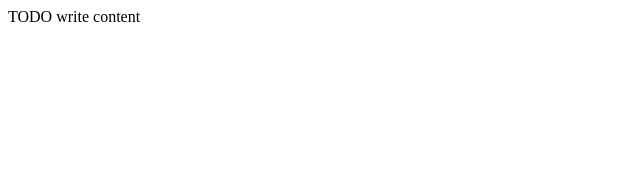
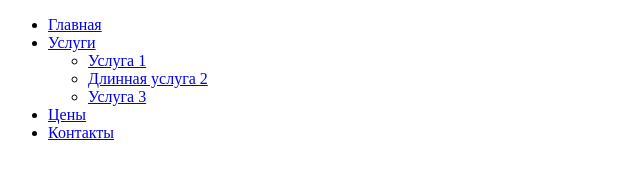
Before and after one commit to Yoshii-K/the_good_cat, a website: page public_html/index.html in a window 1280 px wide. Shown: the whole page, without its empty margins (0-640 px from the left). Drawn offline with Linux system fonts and the light colour scheme.

Commit message:
до изменений

```diff
--- a/public_html/index.html
+++ b/public_html/index.html
@@ -6,11 +6,27 @@ and open the template in the editor.
 -->
 <html>
     <head>
-        <title>TODO supply a title</title>
+        <title>Продажа авторских сервизов "Добрый кот"</title>
+        <link rel="stylesheet" type="text/css" href="style.css">
         <meta charset="UTF-8">
         <meta name="viewport" content="width=device-width, initial-scale=1.0">
     </head>
     <body>
-        <div>TODO write content</div>
+        <header>
+            <nav>
+                <ul>
+                    <li><a href="#">Главная</a></li>
+                    <li><a href="#">Услуги</a>
+                        <ul>
+                            <li><a href="#">Услуга 1</a></li>
+                            <li><a href="#">Длинная услуга 2</a></li>
+                            <li><a href="#">Услуга 3</a></li>
+                        </ul>
+                    </li>
+                    <li><a href="#">Цены</a></li>
+                    <li><a href="#">Контакты</a></li>
+                </ul>
+            </nav>
+        </header>
     </body>
 </html>
```
